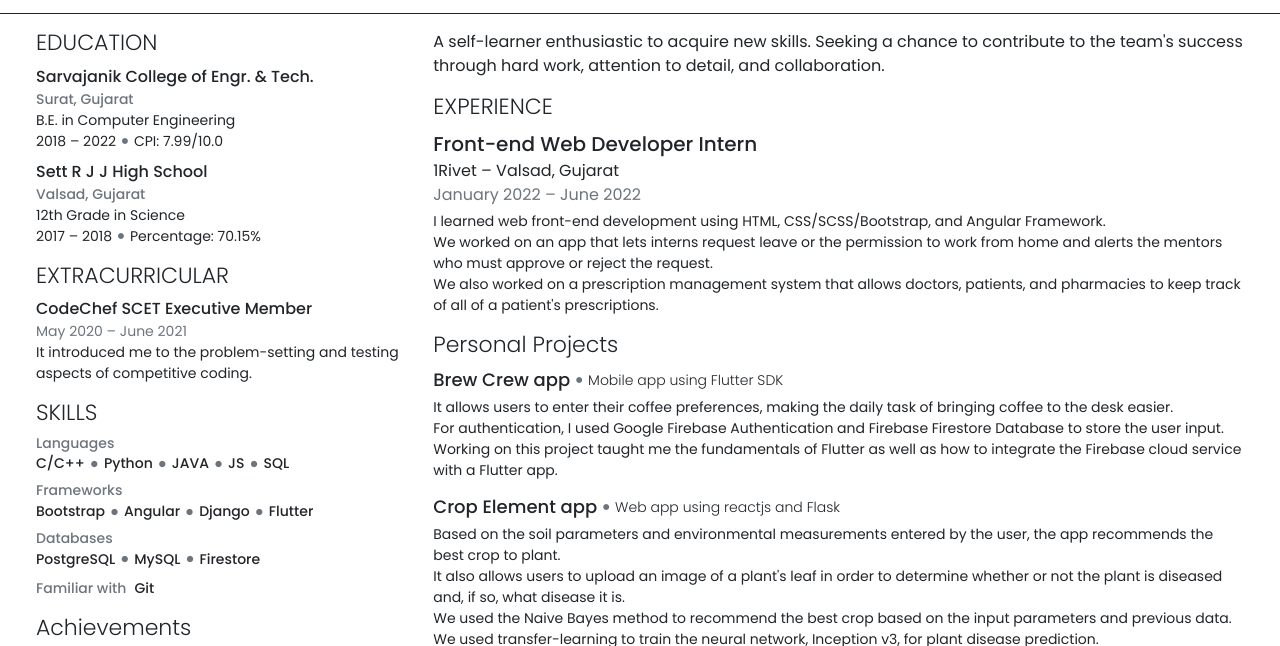
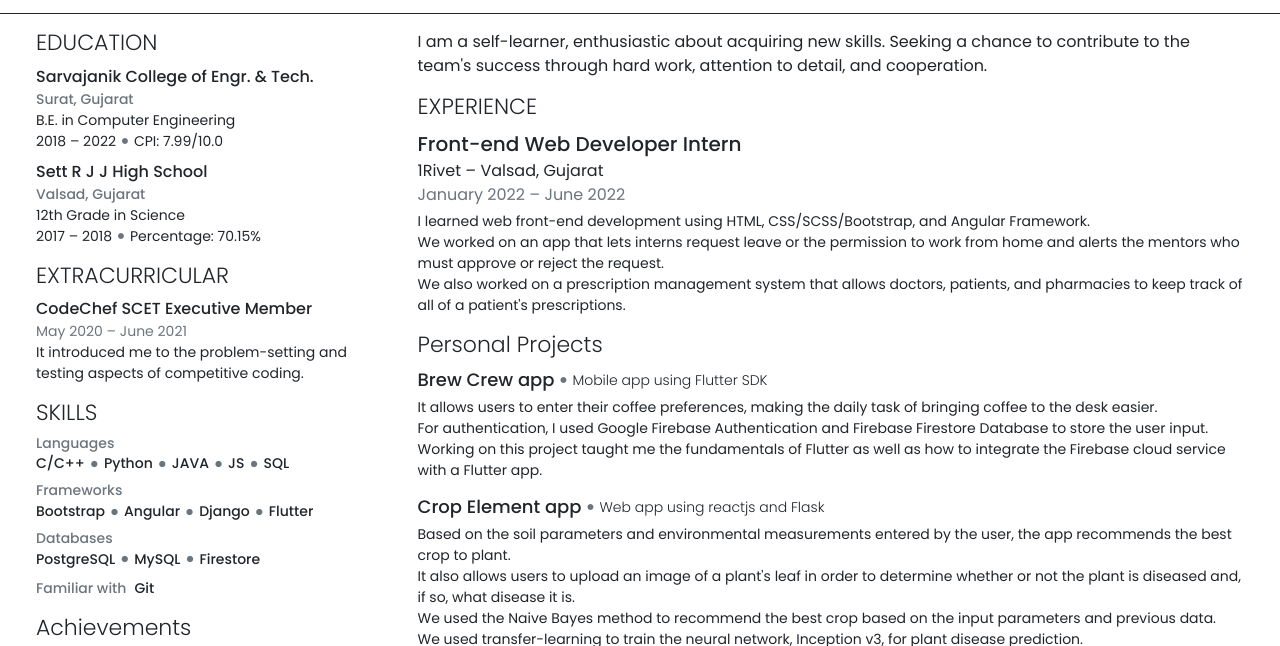
Before and after one commit to theNoobCoder0x01/resume-template, a website: page index.html in a window 1280 px wide. Shown: the part 99-745 px from the top of the page. Drawn offline with Linux system fonts and the light colour scheme.

Commit message:
feat: grammar changes.

```diff
--- a/index.html
+++ b/index.html
@@ -8,6 +8,10 @@
     <title>Document</title>
 
     <link rel="stylesheet" href="./assets/css/style.min.css">
+
+    <style>
+
+    </style>
 
 </head>
 
@@ -23,7 +27,9 @@
                         <a href="mailto:patelhrishikesh2000@gmail.com"
                             class="text-decoration-none text-muted">patelhrishikesh2000@gmail.com</a>
                         <span class="text-muted lh-0 fs-5_5 fw-light px-1">|</span>
-                        <a href="tel:+919879191394" class="text-decoration-none text-muted">+91 9879191394</a>
+                        <a href="tel:+919879191394" class="text-decoration-none text-muted">
+                            +91 9879191394
+                        </a>
                     </span>
                 </div>
             </header>
@@ -213,9 +219,7 @@
                 </div>
                 <div class="d-flex flex-column ps-4">
                     <div class="mb-3">
-                        A self-learner enthusiastic to acquire new skills.
-                        Seeking a chance to contribute to the team's success through hard work,
-                        attention to detail, and collaboration.
+                        I am a self-learner, enthusiastic about acquiring new skills. Seeking a chance to contribute to the team's success through hard work, attention to detail, and cooperation.
                     </div>
                     <div class="experience mb-3">
                         <h4 class="experience__title fs-4_5 fw-light mb-2">
```
